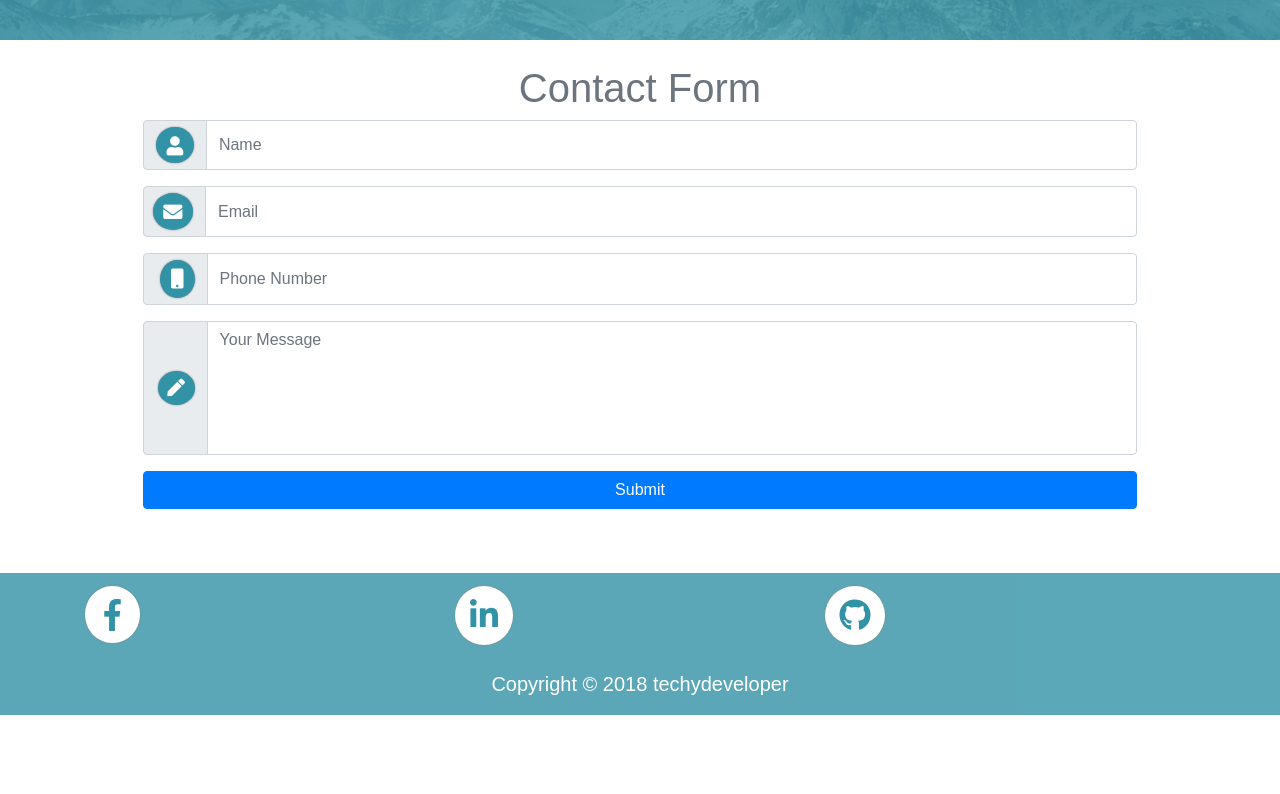
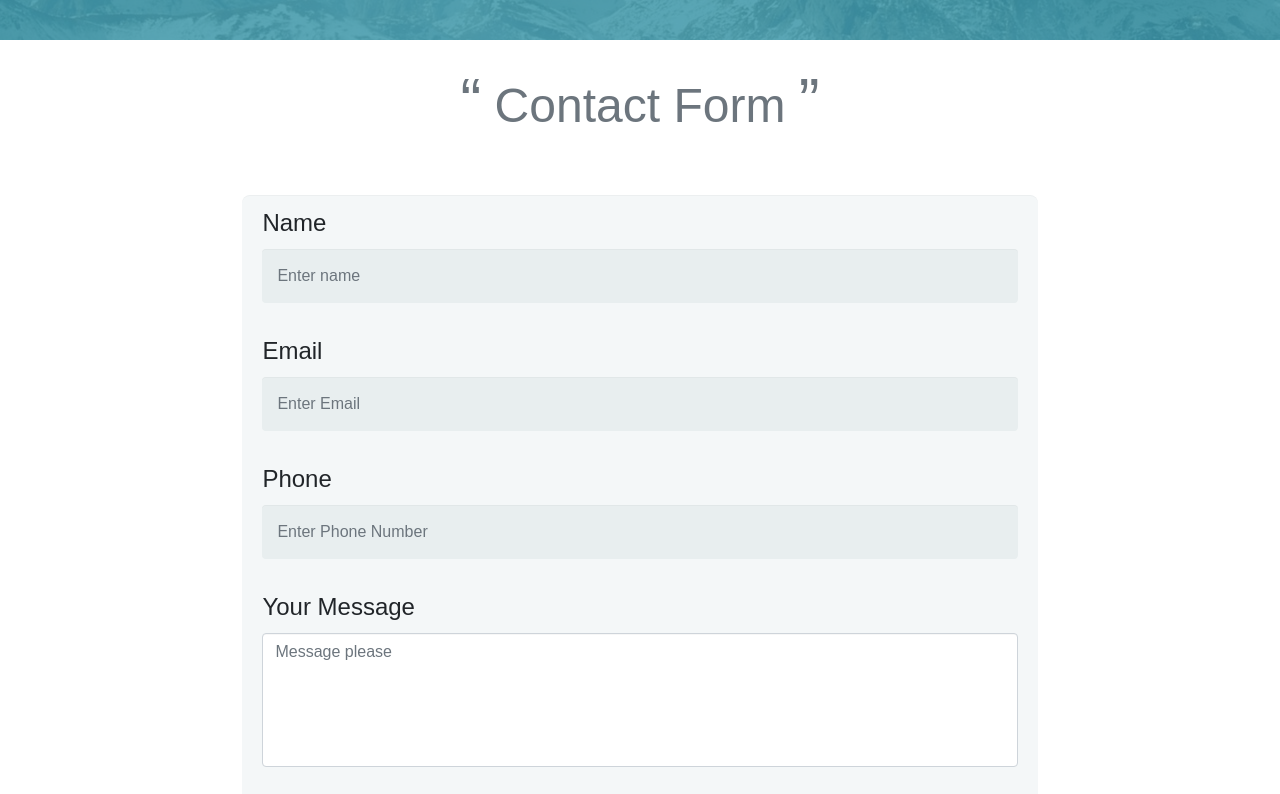
Before and after one commit to deep2sunny/deep2sunny.github.io, a plain HTML site: page contacts.html in a window 1280 px wide. Shown: the part 440-1234 px from the top of the page. Before the commit the page ends 1155 px from the top, so only its background shows below. Drawn offline with nearby package versions, Linux system fonts and the light colour scheme.

Commit message:
Changes8

```diff
--- a/contacts.html
+++ b/contacts.html
@@ -4,11 +4,12 @@
     <meta charset="UTF-8">
     <!--    To ensure proper rendering and touch zooming on mobile devices, add the viewport meta tag, like this:-->
     <meta name="viewport" content="width=device-width, initial-scale=1, shrink-to-fit=no">
-    <meta name="author" content="Your name">
+    <meta name="author" content="Akashdeep Singh">
     <meta name="description" content="Bootstrap Template">
     <title>Akashdeep Singh Portfolio</title>
     <!-- Latest compiled and minified Bootstrap CSS -->
-    <link rel="stylesheet" href="https://maxcdn.bootstrapcdn.com/bootstrap/4.0.0/css/bootstrap.min.css">
+    <link rel="stylesheet" href="https://stackpath.bootstrapcdn.com/bootstrap/4.1.3/css/bootstrap.min.css" integrity="sha384-MCw98/SFnGE8fJT3GXwEOngsV7Zt27NXFoaoApmYm81iuXoPkFOJwJ8ERdknLPMO" crossorigin="anonymous">
+    <!-- Font Awesome CDN -->
     <link rel="stylesheet" href="https://use.fontawesome.com/releases/v5.5.0/css/all.css" integrity="sha384-B4dIYHKNBt8Bc12p+WXckhzcICo0wtJAoU8YZTY5qE0Id1GSseTk6S+L3BlXeVIU" crossorigin="anonymous">
     <!--    To overwrite the bootstrap default CSS always link your main.css after bootstrap.min.css-->
     <link rel="stylesheet" href="css/main.css">
@@ -17,7 +18,6 @@
 </head>
 
 <body>
-    <!-- YOUR CONTENT STARTS HERE -->
     <!-- NAVBAR -->
     <nav class="navbar navbar-expand-sm navbar-light fixed-top py-3">
     <div class="container">
@@ -35,7 +35,7 @@
             <a href="portfolio.html" class="nav-link">Portfolio</a>
           </li>
           <li class="nav-item">
-            <a href="#contact" class="nav-link">Contact</a>
+            <a href="#contacts" class="nav-link">Contact</a>
           </li>
         </ul>
       </div>
@@ -46,86 +46,67 @@
     <div class="primary-overlay text-white">
       <div class="container">
         <div class="row">
-          <div class="col-lg-6">
+          <div class="col-lg-6 col-sm-6 col-md-6">
             <div class="imgholder">
             </div>
           </div>
-          <div class="col-lg-6 align-self-center mt-5">
-            <span class="display-4">Contact For Hiring</span>
+          <div class="col-lg-6 col-sm-6 col-md-6 align-self-center mt-5">
+            <span class="header-text">Contact For Hiring</span>
           </div>
         </div>
       </div>
     </div>
   </section>
   <!-- Contact section -->
-  <section class="mycontact">
+  <section class="section-contact">
     <div class="container">
       <div class="row text-center">
         <div class="col">
           <div class="info-header mt-4">
-            <h1 class="text-primary text-heading text-muted">
+            <h1 class="text-primary section-text text-muted">
               Contact Form
             </h1>
           </div>
         </div>
       </div>
-      <section class="skills">
-        <form action="https://formspree.io/tech2akash@gmail.com" method="POST">
+      <section class="section-form">
+        <form>
           <div class="form-group">
-              <div class="input-group">
-                <div class="input-group-prepend">
-                <span class="input-group-text"><i class="fas fa-user"></i></span>
-                </div>
-                <input type="text" class="form-control" name="name" placeholder="Name" required>
-              </div>
+            <label for="name">Name</label>
+            <input type="text" class="form-control" id="name" aria-describedby="nameHelp" placeholder="Enter name" required>
           </div>
           <div class="form-group">
-              <div class="input-group">
-                <div class="input-group-prepend">
-                <span class="input-group-text"><i class="fas fa-envelope"></i></span>
-                </div>
-                <input type="email" class="form-control" name ="_replyto"placeholder="Email" required>
-              </div>
+            <label for="email">Email</label>
+            <input type="email" class="form-control" id="email" aria-describedby="emailHelp" placeholder="Enter Email" required>
           </div>
           <div class="form-group">
-              <div class="input-group">
-                <div class="input-group-prepend">
-                <span class="input-group-text"><i class="fas fa-mobile"></i></span>
-                </div>
-                <input type="number" class="form-control" placeholder="Phone Number">
-              </div>
+            <label for="phone">Phone</label>
+            <input type="number" class="form-control" id="phone" aria-describedby="phoneHelp" placeholder="Enter Phone Number">
           </div>
           <div class="form-group">
-              <div class="input-group">
-                <div class="input-group-prepend">
-                <span class="input-group-text"><i class="fas fa-pen"></i></span>
+            <label for="message">Your Message</label>
+            <textarea name="name" id="message" rows="5" cols="30" class="form-control" placeholder="Message please"></textarea>
           </div>
-                <textarea name="name" rows="5" cols="30" class="form-control" placeholder="Your Message"></textarea>
-              </div>
-            </div>
-            <button class="btn btn-primary btn-block" value="send" type="submit">Submit</button>
+          <button type="submit" class="btn btn-primary btn-block form-submit">Submit</button>
         </form>
-
-
-
       </section>
     </div>
   </section>
   <!-- Footer -->
   <footer id="main-footer" class="text-white">
-    <div class="container foot-cont">
-      <div class="row no-gutters">
-        <div class="col-4">
+    <div class="container footer-container">
+      <div class="row justify-content-center">
+        <div class="col-1">
           <div>
             <i class="fab fa-facebook-f foot"></i>
           </div>
         </div>
-        <div class="col-4">
+        <div class="col-1">
           <div>
             <i class="fab fa-linkedin-in foot1"></i>
           </div>
         </div>
-        <div class="col-4">
+        <div class="col-1">
           <div>
             <i class="fab fa-github foot2"></i>
           </div>
--- a/css/contacts.css
+++ b/css/contacts.css
@@ -1,28 +1,57 @@
-.mycontact{
+.section-contact{
   width:80%;
   margin: 0 auto;
 }
 
-i.fa-user{
-  font-size: 1.2rem;
-  margin:0;
+.section-form{
+  margin-top: 3rem;
 }
 
-i.fa-envelope{
-  font-size: 1.2rem;
-  margin-left:-0.2rem;
+form {
+  max-width: 80%;
+  margin: 10px auto;
+  padding: 10px 20px;
+  background: #f4f7f8;
+  border-radius: 8px;
+  box-shadow: 0 1px 0 rgba(0,0,0,0.03) inset;
 }
 
-i.fa-mobile{
-  font-size: 1.25rem;
-  margin-left:0.25rem;
+input[type="text"],
+input[type="email"],
+input[type="number"],
+textarea{
+  background: rgba(255,255,255,0.1);
+  border: none;
+  font-size: 16px;
+  height: auto;
+  margin: 0;
+  outline: 0;
+  padding: 15px;
+  width: 100%;
+  background-color: #e8eeef;
+  color: #8a97a0;
+  box-shadow: 0 1px 0 rgba(0,0,0,0.03) inset;
+  margin-bottom: 30px;
 }
 
-i.fa-pen{
-  font-size: 1.1rem;
-  margin-left:0.1rem;
+button.form-submit  {
+  margin-bottom: 1rem;
+}
+
+label{
+  font-size:1.5rem;
 }
 
 textarea{
   resize: none;
 }
+
+@media only screen and (max-width: 576px)
+{
+  form{
+    max-width: 100%;
+  }
+  .section-contact{
+    width: 100%;
+  }
+}
--- a/css/main.css
+++ b/css/main.css
@@ -35,7 +35,7 @@ body {
 }
 
 .header-text{
-  font-size:5rem;
+  font-size:4.8rem;
   margin-left: -7rem;
 }
 
@@ -61,7 +61,6 @@ body {
 .section-text::after{
   content: close-quote;
   font-size: 1.3em;
-
 }
 
 .para-text{
```
Also changed, not shown: portfolio.html (+11 -21 lines), 1 other file. Lines whose indentation alone changed are shown as unchanged.
